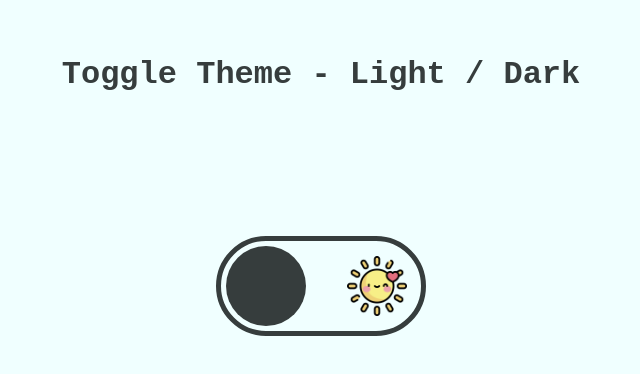
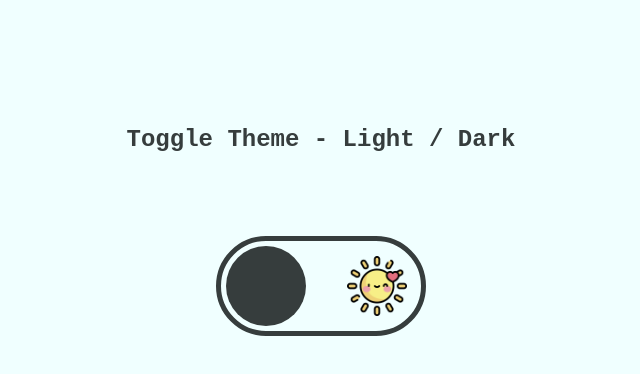
Before and after one commit to SrBaliardo/toggle-theme, a plain HTML site: page index.html in a window 1280 px wide. Shown: the part 114-488 px from the top of the page, without its empty margins (319-959 px from the left). Drawn offline with Linux system fonts and the light colour scheme.

Commit message:
h1 style correction

```diff
--- a/style.css
+++ b/style.css
@@ -13,10 +13,13 @@
 }
 
 h1 {
+    font-size: 1.5rem;
     font-family: 'Courier New', Courier, monospace;
     color: rgb(54, 61, 61);
     position: absolute;
-    top: 170px;
+    top: 30%;
+    text-align: center;
+    min-width: 190px;
 }
 
 h1.active {
```
